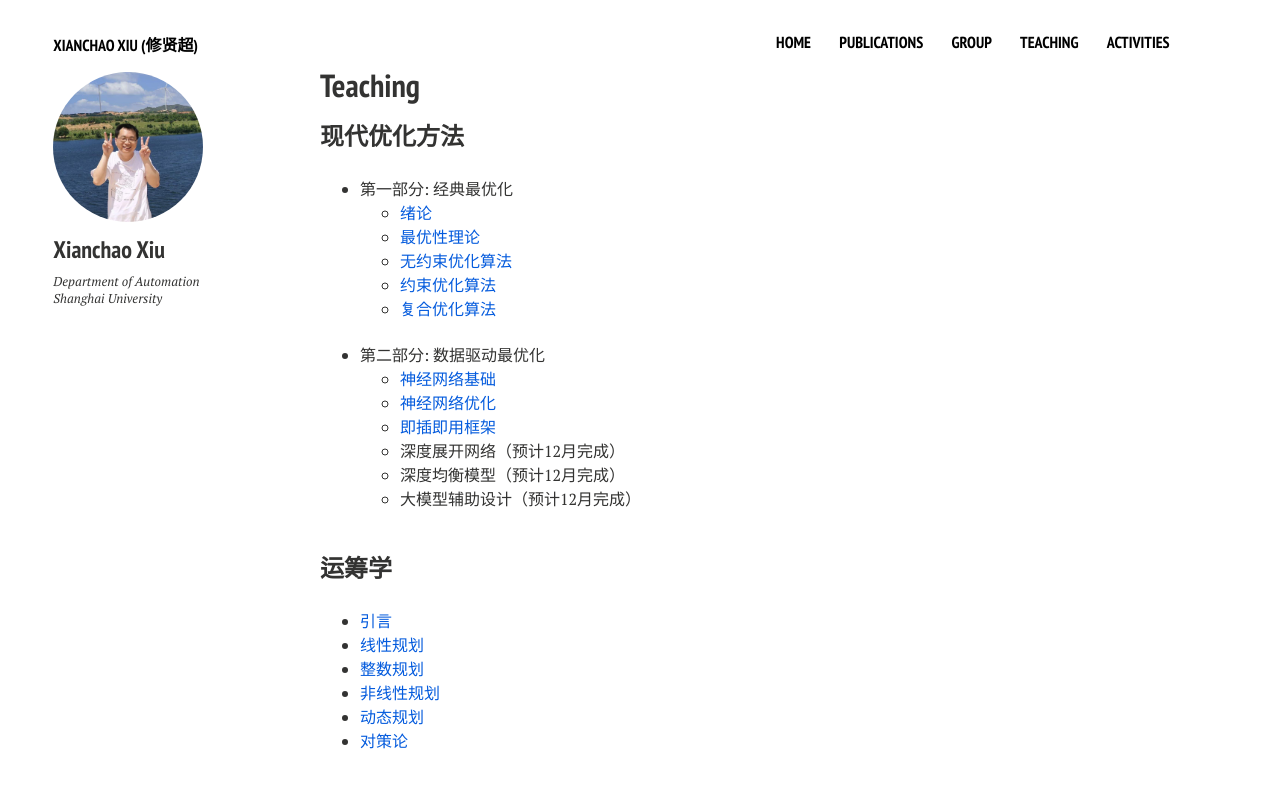
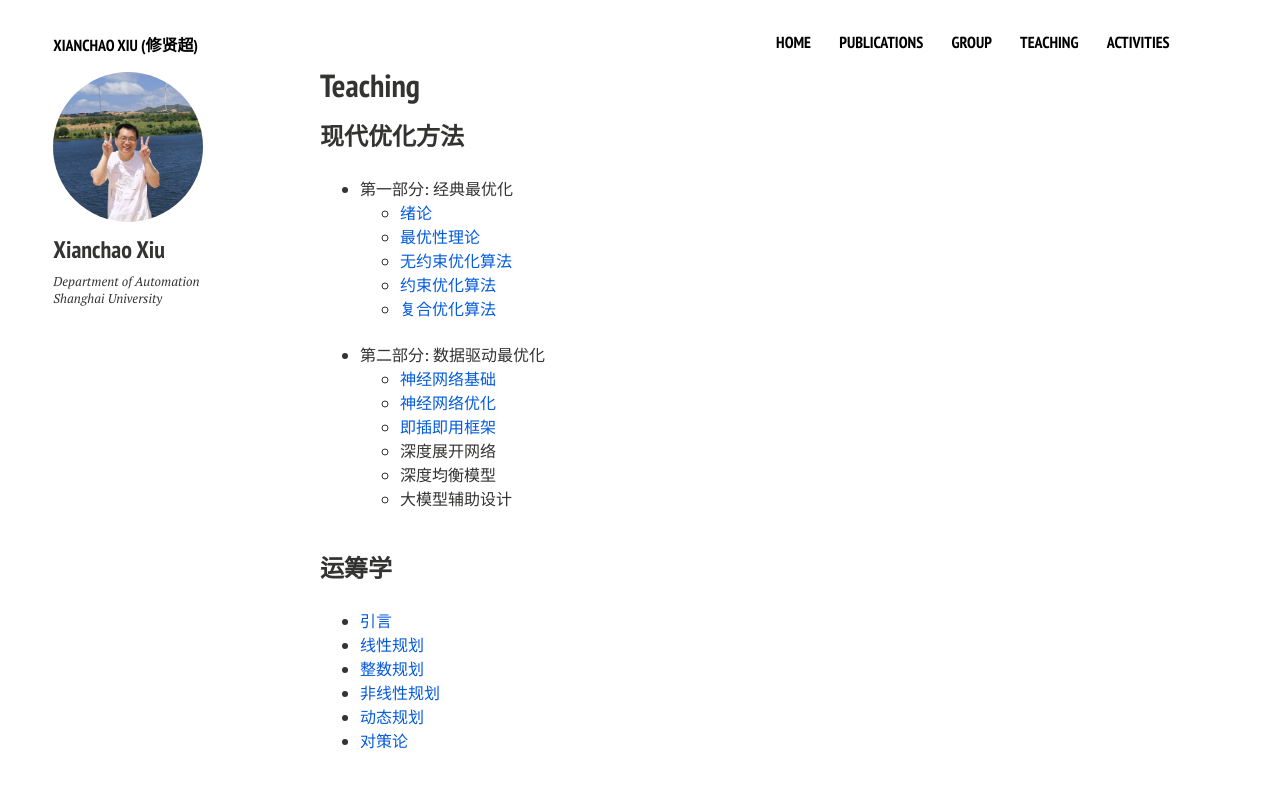
Before and after one commit to xianchaoxiu/xianchaoxiu.github.io, a Jekyll site: the page built from teaching/index.md, in a window 1280 px wide. Shown: the top 788 px of the page. Built offline with Jekyll 4.4.1, drawn with Linux system fonts in a browser that asks for light colours; nearby versions of some CDN libraries.

Commit message:
Update index.md

```diff
--- a/teaching/index.md
+++ b/teaching/index.md
@@ -23,9 +23,9 @@ share: false
   - <a href="../teaching/现代优化方法/神经网络基础.pdf" class="textlink" target="_blank">神经网络基础 </a> <br>
   - <a href="../teaching/现代优化方法/神经网络优化.pdf" class="textlink" target="_blank">神经网络优化 </a>  <br>
   - <a href="../teaching/现代优化方法/即插即用框架.pdf" class="textlink" target="_blank">即插即用框架 </a> <br>
-  - 深度展开网络（预计12月完成） <br>
-  - 深度均衡模型（预计12月完成） <br>
-  - 大模型辅助设计（预计12月完成）  <br><br>
+  - 深度展开网络 <br>
+  - 深度均衡模型 <br>
+  - 大模型辅助设计<br><br>
 
 
 
```
